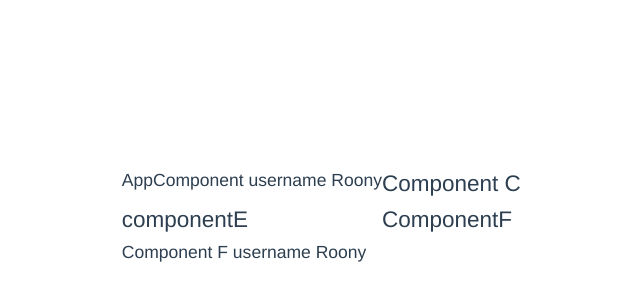
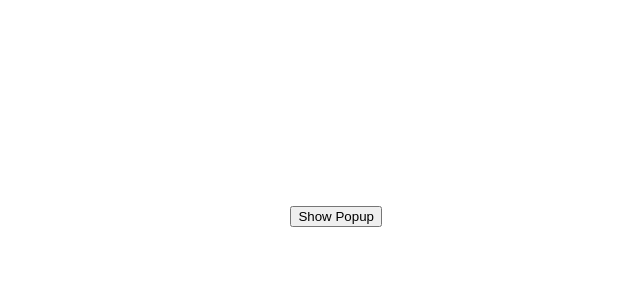
Before and after one commit to EstherTHHS/codevuelution, a Vue app: page / in a window 1280 px wide. Shown: the part 214-514 px from the top of the page, without its empty margins (258-898 px from the left). Built offline with nearby package versions, Linux system fonts and the light colour scheme.

Commit message:
popup-emit-child-to-parent

```diff
--- a/src/App.vue
+++ b/src/App.vue
@@ -1,30 +1,30 @@
 <script setup></script>
 
 <template>
-  <h3>AppComponent username {{ name }}</h3>
-  <ComponentC />
+  <button @click="showPopup = true">Show Popup</button>
+  <Popup v-show="showPopup" @close="closePopup" />
 </template>
 
 <script>
-import ComponentC from './components/ComponentC.vue'
+import Popup from './components/Popup.vue'
 
 export default {
   name: 'App',
   setup() {
     return {}
   },
-  methods: {},
   components: {
-    ComponentC
+    Popup
   },
   data() {
     return {
-      name: 'Roony'
+      showPopup: false
     }
   },
-  provide() {
-    return {
-      username: this.name
+  methods: {
+    closePopup(username) {
+      this.showPopup = false
+      console.log('username', username)
     }
   }
 }
--- a/src/components/ComponentC.vue
+++ b/src/components/ComponentC.vue
@@ -7,11 +7,8 @@
 import ComponentE from './ComponentE.vue'
 
 export default {
-  components: { ComponentE },
   name: 'ComponentC',
-  props: {
-    ComponentE
-  }
+  components: { ComponentE }
 }
 </script>
 
--- /dev/null
+++ b/src/components/Popup.vue
@@ -0,0 +1,15 @@
+<template>
+  <div>
+    <p>This is popup message</p>
+    <button @click="$emit('close', 'esther')">Close popup</button>
+  </div>
+</template>
+
+<script>
+export default {
+  name: 'Popup',
+  emits: ['close']
+}
+</script>
+
+<style scoped></style>
```
